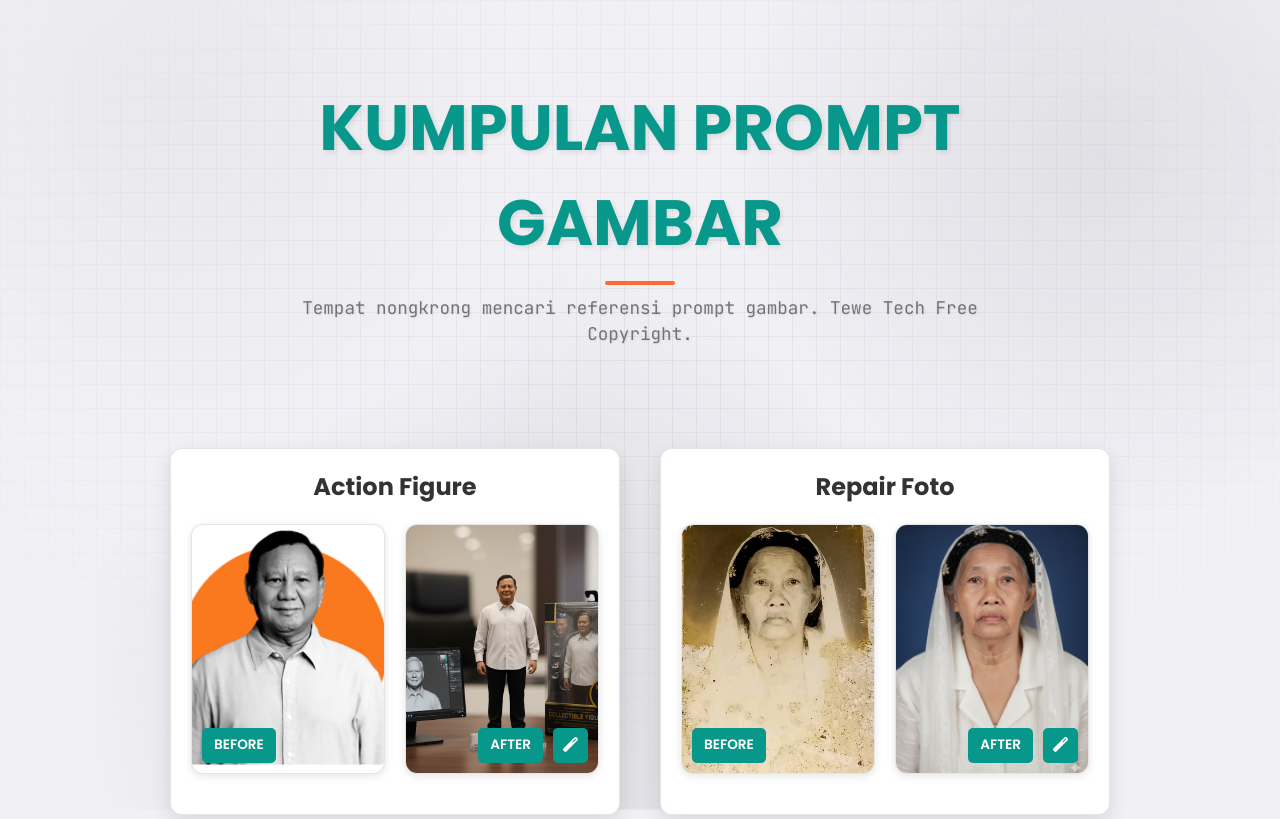
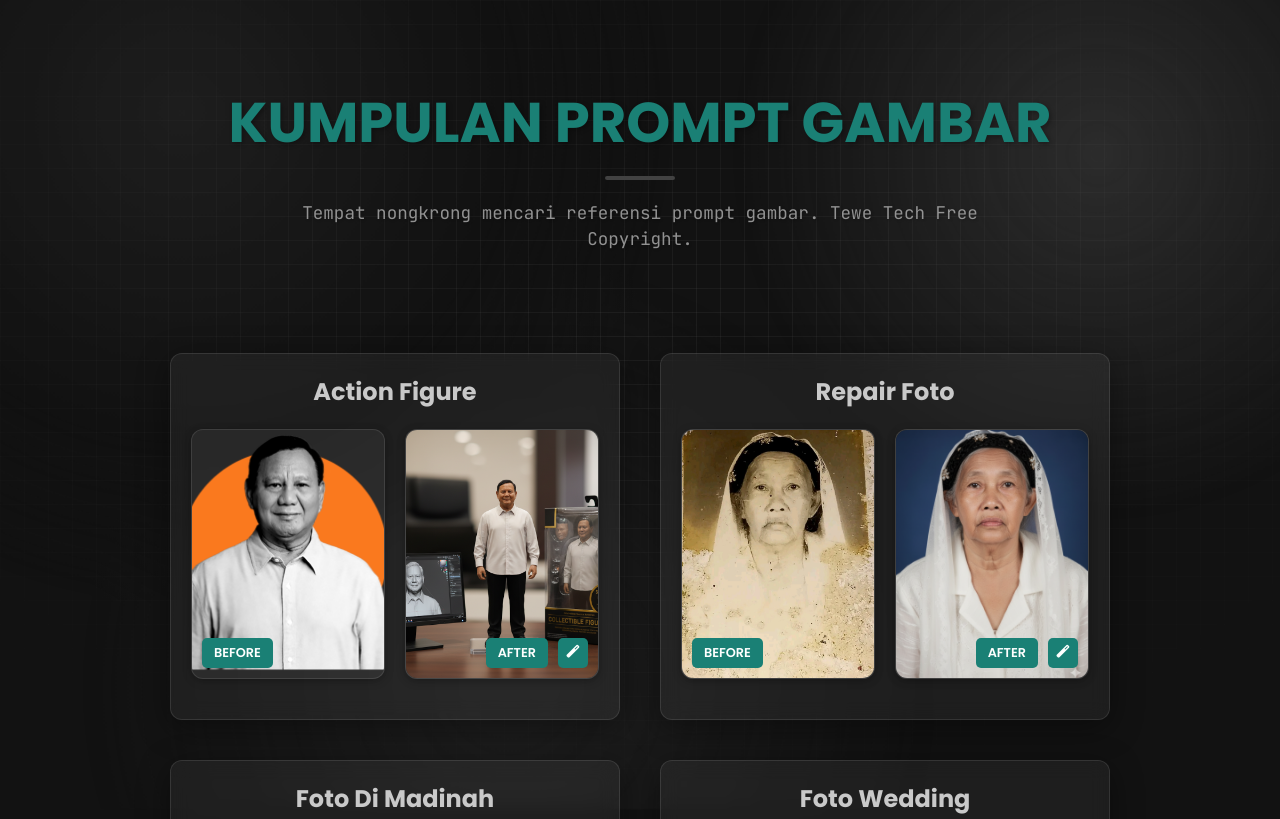
Before and after one commit to tewetech/promptgambar, a plain HTML site: page index.html in a window 1280 px wide. Shown: the top 819 px of the page. Drawn offline with Linux system fonts and the light colour scheme.

Commit message:
Update index.html

```diff
--- a/index.html
+++ b/index.html
@@ -17,16 +17,19 @@
         /* === Variabel dan Gaya Dasar === */
         /* ================================================= */
         :root {
-            --bg-primary: #f0f0f5; /* Latar belakang utama yang terang */
-            --bg-card: #ffffff; /* Latar belakang kartu yang solid putih */
-            --text-main: #333333; /* Warna teks utama yang gelap */
-            --text-subtle: #666666; /* Warna teks sekunder/samar */
-            --accent-1: #08978b; /* Warna aksen utama (hijau tosca) */
-            --accent-2: #ff6932; /* Warna aksen kedua (oranye) */
-            --border-color: rgba(0, 0, 0, 0.1); /* Warna border elemen */
+            /* Variabel untuk Mode Gelap (Dark Mode) */
+            --bg-primary: #121212; /* Latar belakang gelap */
+            --bg-card: rgba(255, 255, 255, 0.05); /* Latar belakang kartu transparan untuk efek glass gelap */
+            --text-main: #c9c9c9; /* Warna teks utama terang */
+            --text-subtle: #a0a0a0; /* Warna teks sekunder/samar terang */
+            --accent-1: #1a8075; /* Warna aksen utama (hijau tosca) yang lebih terang */
+            --accent-2: rgb(66, 66, 66); /* Warna aksen kedua (oranye) yang lebih terang */
+            --border-color: rgba(255, 255, 255, 0.1); /* Warna border transparan gelap */
+            --shadow-light: rgba(0, 0, 0, 0.3);
+            --shadow-heavy: rgba(0, 0, 0, 0.4);
+
+            /* Variabel tambahan dan properti dasar */
             --card-br: 12px; /* Radius border untuk kartu */
-            --shadow-light: rgba(0, 0, 0, 0.1);
-            --shadow-heavy: rgba(0, 0, 0, 0.2);
             --transition-speed: 0.5s;
         }
 
@@ -51,7 +54,7 @@
             transition: background-color var(--transition-speed), color var(--transition-speed);
         }
 
-        /* Latar belakang dengan gradasi dan efek noise */
+        /* Efek latar belakang untuk mode gelap */
         body::before {
             content: '';
             position: fixed;
@@ -59,12 +62,13 @@
             left: 0;
             width: 100%;
             height: 100%;
-            background: radial-gradient(circle 800px at 15% 15%, #e0e0e5 0%, #f0f0f5 40%, transparent 60%) no-repeat,
-                        radial-gradient(circle 600px at 85% 20%, #d0d0d5 0%, transparent 60%) no-repeat,
-                        radial-gradient(circle 700px at 40% 85%, #c0c0c5 0%, transparent 60%) no-repeat;
-            opacity: 0.5;
+            background: radial-gradient(circle 800px at 15% 15%, #222 0%, #121212 40%, transparent 60%) no-repeat,
+                        radial-gradient(circle 600px at 85% 20%, #333 0%, transparent 60%) no-repeat,
+                        radial-gradient(circle 700px at 40% 85%, #222 0%, transparent 60%) no-repeat;
+            opacity: 0.8;
             z-index: -2;
             animation: pulseBg 15s infinite ease-in-out alternate;
+            transition: opacity var(--transition-speed);
         }
 
         /* Efek garis-garis halus di latar belakang */
@@ -80,6 +84,7 @@
             z-index: -1;
             mask-image: radial-gradient(1200px 700px at 50% 40%, #000 0%, transparent 75%);
             opacity: 0.5;
+            transition: background var(--transition-speed);
         }
 
         /* === Gaya Header Halaman === */
@@ -93,14 +98,14 @@
 
         .section-header h1 {
             font-family: 'Poppins', sans-serif;
-            font-size: clamp(2.5rem, 6vw, 4rem);
+            font-size: clamp(2rem, 5vw, 3.5rem);
             font-weight: 700;
             color: var(--accent-1);
             margin-bottom: 15px;
             position: relative;
             display: inline-block;
             transition: color var(--transition-speed);
-            text-shadow: 2px 2px 5px rgba(0,0,0,0.1);
+            text-shadow: 2px 2px 5px var(--shadow-light);
         }
 
         .section-header h1::after {
@@ -117,19 +122,23 @@
             transition: background-color var(--transition-speed);
         }
 
-        /* REVISI: Mengubah margin dan font size untuk paragraf sub-judul */
         .section-header p {
             font-family: 'JetBrains Mono', monospace;
             font-size: clamp(0.9rem, 1.8vw, 1.1rem);
             color: var(--text-subtle);
             opacity: 0.9;
-            margin-top: 10px; /* Jarak atas dikecilkan */
+            margin-top: 20px;
             max-width: 700px;
             margin-left: auto;
             margin-right: auto;
             transition: color var(--transition-speed);
-            text-shadow: 1px 1px 3px rgba(0,0,0,0.1);
-            line-height: 1.5; /* Memberikan sedikit spasi antar baris */
+            text-shadow: 1px 1px 3px var(--shadow-light);
+            line-height: 1.5;
+        }
+
+        /* Menghapus Tombol Tema Mode Gelap karena tema sudah fixed */
+        .theme-toggle-button {
+            display: none;
         }
 
         /* === Gaya Container Galeri === */
@@ -144,14 +153,16 @@
             margin-bottom: 80px;
         }
 
-        /* === Gaya Kartu Utama (Main Card) === */
+        /* === Gaya Kartu Utama (Main Card) - Efek Glassmorphism === */
         .main-card {
-            background-color: var(--bg-card); /* Warna putih solid */
+            background-color: var(--bg-card);
             border-radius: var(--card-br);
             border: 1px solid var(--border-color);
-            box-shadow: 0 8px 20px var(--shadow-light);
+            box-shadow: 0 8px 32px 0 var(--shadow-heavy);
+            backdrop-filter: blur(10px);
+            -webkit-backdrop-filter: blur(10px);
             overflow: hidden;
-            transition: border-color 0.3s ease, box-shadow 0.3s ease;
+            transition: border-color 0.3s ease, box-shadow 0.3s ease, transform 0.3s ease;
             position: relative;
             max-width: 450px;
             width: 90%;
@@ -161,7 +172,8 @@
 
         .main-card:hover {
             border: 1px solid var(--accent-1);
-            box-shadow: 0 10px 25px rgba(8, 151, 139, 0.2);
+            box-shadow: 0 10px 30px rgba(8, 151, 139, 0.3);
+            transform: translateY(-5px);
         }
 
         .card-header {
@@ -196,7 +208,7 @@
         /* === Gaya Sub-Kartu Gambar (Image Sub-Card) === */
         .image-sub-card {
             flex: 1 1 150px;
-            background-color: var(--bg-card); /* Warna putih solid */
+            background-color: var(--bg-card);
             border-radius: var(--card-br);
             overflow: hidden;
             box-shadow: 0 2px 8px var(--shadow-light);
@@ -209,7 +221,7 @@
 
         .image-sub-card:hover {
             border: 1px solid var(--accent-1);
-            box-shadow: 0 4px 15px rgba(8, 151, 139, 0.2);
+            box-shadow: 0 4px 15px var(--accent-1);
         }
 
         .image-sub-card img {
@@ -228,7 +240,7 @@
             padding: 5px 12px;
             border: none;
             border-radius: 5px;
-            font-size: 0.85em;
+            font-size: 0.8em; /* Font size diubah */
             font-weight: 600;
             text-transform: uppercase;
             z-index: 10;
@@ -237,7 +249,7 @@
             display: flex;
             justify-content: center;
             align-items: center;
-            height: 35px;
+            height: 30px; /* Tinggi diubah */
         }
 
         .image-sub-card .label.before {
@@ -264,14 +276,14 @@
         }
 
         .prompt-button {
-            width: 35px;
-            height: 35px;
+            width: 30px; /* Lebar diubah */
+            height: 30px; /* Tinggi diubah */
             padding: 0;
             position: static;
         }
 
         .prompt-button i {
-            font-size: 1.1em;
+            font-size: 1.0em; /* Ukuran ikon diubah */
         }
 
         /* === Gaya Modal (Overlay) === */
@@ -300,8 +312,9 @@
 
         /* === Gaya Konten Modal Prompt === */
         .modal-content {
-            background-color: var(--bg-card); /* Warna putih solid */
-            border: 1px solid var(--border-color);
+            background-color: var(--bg-card); /* Warna transparan */
+            backdrop-filter: blur(15px); /* Efek blur untuk modal */
+            border: 1px solid var(--border-color); /* Border transparan */
             padding: 30px;
             border-radius: var(--card-br);
             max-width: 500px;
@@ -312,7 +325,7 @@
             max-height: 80vh;
             display: flex;
             flex-direction: column;
-            box-shadow: 0 8px 20px var(--shadow-light);
+            box-shadow: 0 8px 32px 0 var(--shadow-heavy);
         }
 
         .modal-overlay.active .modal-content {
@@ -326,11 +339,12 @@
             font-size: 1.5rem;
             color: var(--text-main);
             cursor: pointer;
-            transition: color 0.3s ease;
+            transition: color 0.3s ease, transform 0.2s ease;
         }
 
         .modal-close:hover {
             color: var(--accent-2);
+            transform: rotate(90deg);
         }
 
         .modal-title {
@@ -378,7 +392,7 @@
         }
 
         .copy-button.copied {
-            background-color: #2ecc71;
+            background-color: #1a8075;
             color: white;
         }
 
@@ -399,8 +413,9 @@
             box-shadow: 0 0 40px rgba(0, 0, 0, 0.2);
             transform: scale(0.95);
             transition: transform 0.3s ease;
-            background-color: var(--bg-card); /* Warna putih solid */
-            border: 2px solid var(--border-color);
+            background-color: var(--bg-card); /* Warna transparan */
+            backdrop-filter: blur(15px);
+            border: 2px solid var(--border-color); /* Border transparan */
             border-radius: var(--card-br);
             padding: 25px;
             display: flex;
@@ -509,7 +524,7 @@
                 font-size: 1.3em;
             }
             .modal-text {
-                font-size: 0.75em; /* Dikecilkan lagi untuk layar kecil */
+                font-size: 0.75em;
             }
             .copy-button {
                 padding: 10px 15px;
@@ -700,11 +715,6 @@ memakai topi hitam, kaos putih, jaket hitam yang dibuka, jam tangan sebelah kiri
 foto dengan tampilan fresh, wajah berseri, ratio 9:16, dengan di potret menggunakan kamera profesional Canon EOS R5`
             },
 
-
-
-
-
-
         ];
 
         let currentPromptId = '';
```
